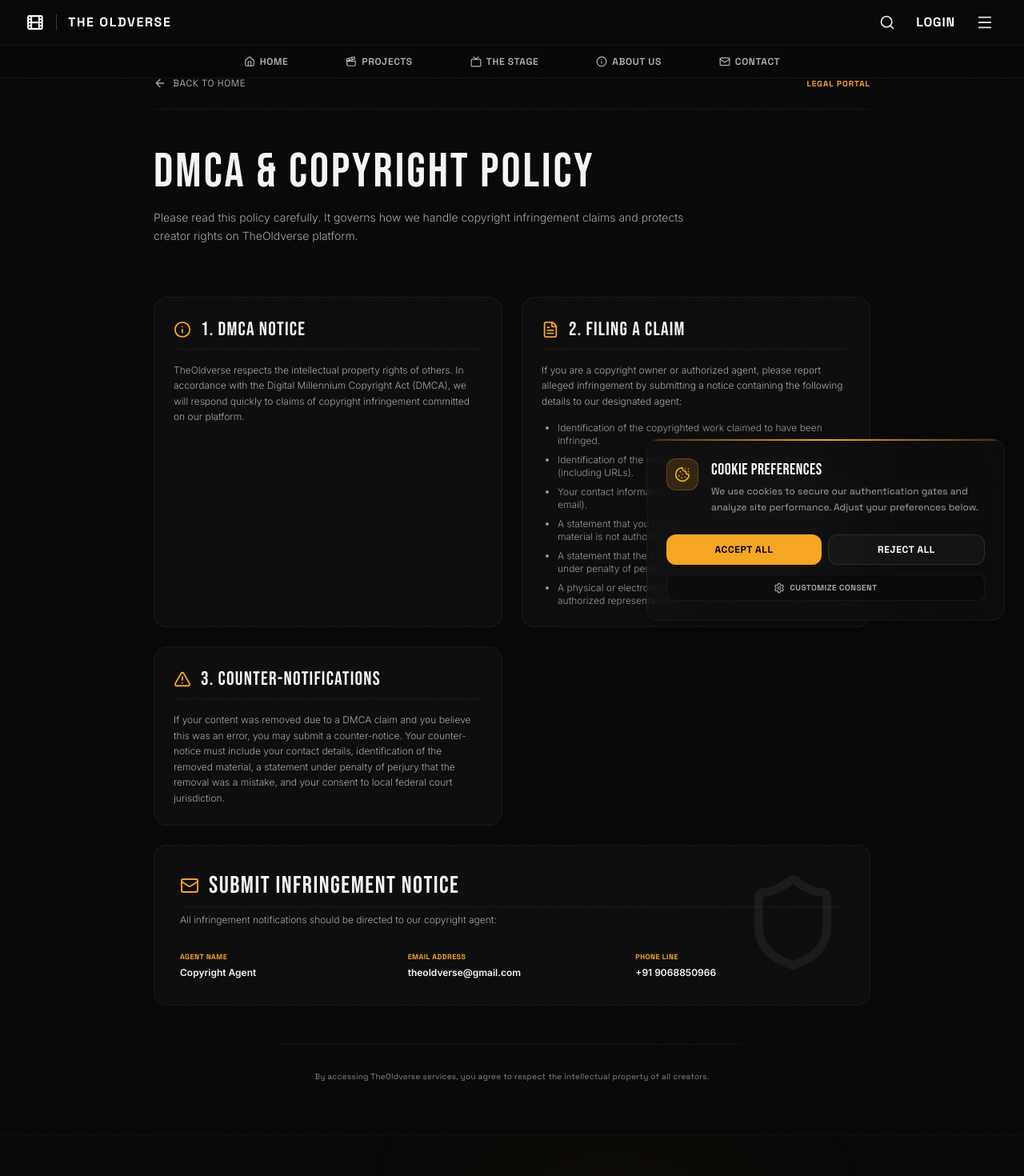
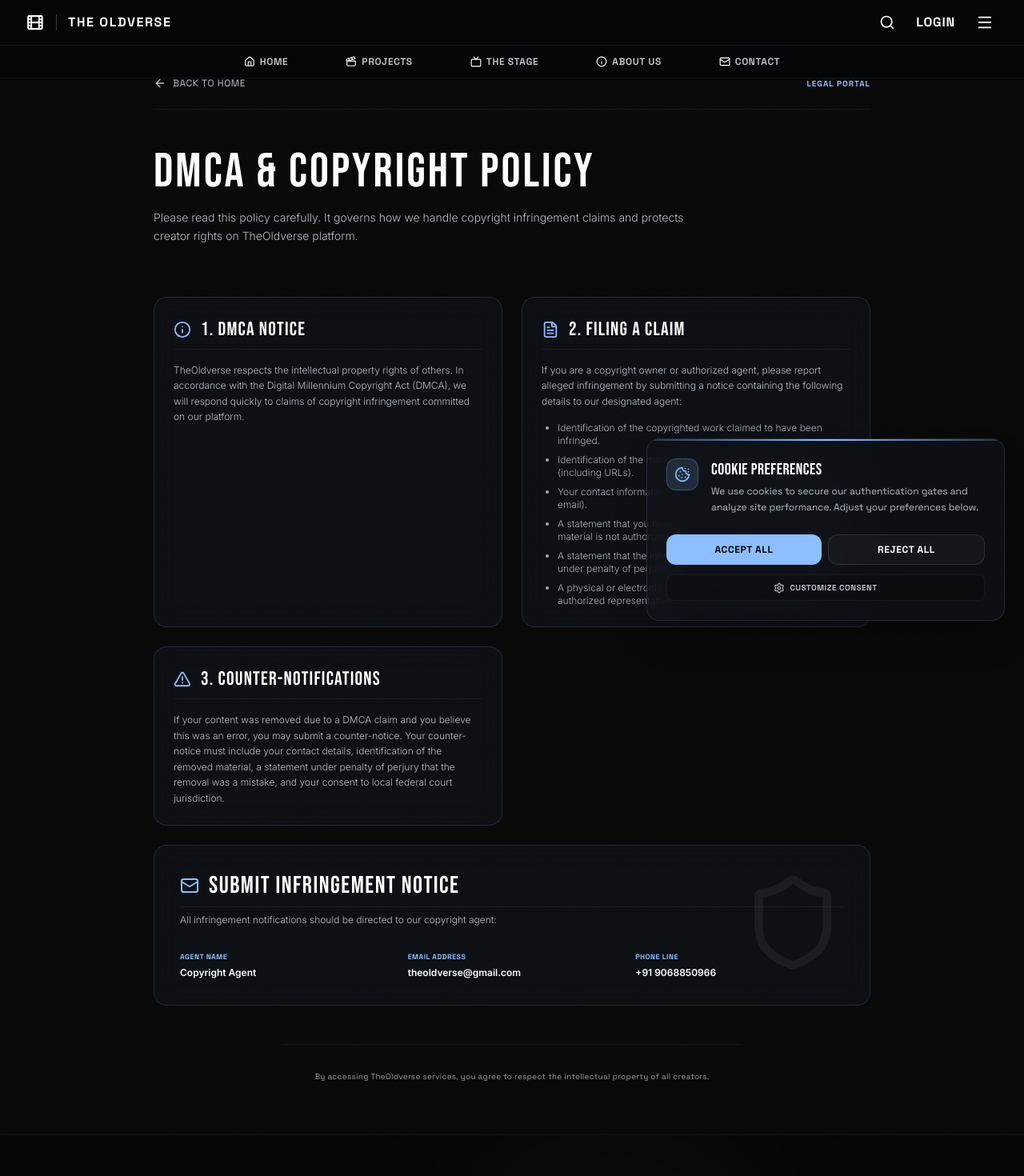
Before and after one commit to vivekrautela03-lang/theoldverse_production, a Next.js app: page /dmca in a window 1280 px wide. Shown: the top 1470 px of the page at 80% size. Built offline with nearby package versions, Linux system fonts and the light colour scheme.

Commit message:
style: redesign entire UI color system to futuristic Ice Blue palette (#8DBEFF, #CFE8FF, #050608, #0B0E13)

```diff
--- a/src/app/globals.css
+++ b/src/app/globals.css
@@ -2,13 +2,15 @@
 @import "tailwindcss";
 
 @theme {
-  --color-oldverse-bg: #080808;
-  --color-oldverse-surface: #111111;
-  --color-oldverse-card: #181818;
-  --color-oldverse-text: #F5F5F5;
-  --color-oldverse-secondary: #A5A5A5;
-  --color-oldverse-accent: #F5A623;
-  --color-oldverse-accent-secondary: #FF8C32;
+  --color-oldverse-bg: #050608;
+  --color-oldverse-surface: #0B0E13;
+  --color-oldverse-card: #0B0E13;
+  --color-oldverse-text: #FFFFFF;
+  --color-oldverse-secondary: #B8C2CC;
+  --color-oldverse-accent: #8DBEFF;
+  --color-oldverse-accent-secondary: #CFE8FF;
+  --color-oldverse-border: rgba(141, 190, 255, 0.15);
+  --color-oldverse-divider: rgba(255, 255, 255, 0.06);
   --color-oldverse-success: #34D399;
   --color-oldverse-error: #EF4444;
 
@@ -18,8 +20,8 @@
 }
 
 :root {
-  --background: #080808;
-  --foreground: #F5F5F5;
+  --background: #050608;
+  --foreground: #FFFFFF;
 }
 
 body {
@@ -37,17 +39,16 @@
 }
 
 ::-webkit-scrollbar-track {
-  background: #080808;
+  background: #050608;
 }
 
 ::-webkit-scrollbar-thumb {
-  background: #252525;
+  background: #8DBEFF;
   border-radius: 4px;
-  border: 1px solid #111111;
 }
 
 ::-webkit-scrollbar-thumb:hover {
-  background: #F5A623;
+  background: #CFE8FF;
 }
 
 /* Hide scrollbar for Chrome, Safari and Opera */
@@ -63,23 +64,22 @@
 
 /* Glassmorphism utility */
 .glassmorphism {
-  background: rgba(17, 17, 17, 0.7);
-  backdrop-filter: blur(16px);
-  -webkit-backdrop-filter: blur(16px);
-  border: 1px solid rgba(255, 255, 255, 0.05);
+  background: rgba(14, 18, 24, 0.72);
+  backdrop-filter: blur(18px);
+  -webkit-backdrop-filter: blur(18px);
+  border: 1px solid rgba(141, 190, 255, 0.15);
 }
 
 .glassmorphism-card {
-  background: rgba(24, 24, 24, 0.55);
-  backdrop-filter: blur(12px);
-  -webkit-backdrop-filter: blur(12px);
-  border: 1px solid rgba(255, 255, 255, 0.04);
-  transition: all 0.3s cubic-bezier(0.25, 0.8, 0.25, 1);
+  background: #0B0E13;
+  border: 1px solid rgba(255, 255, 255, 0.05);
+  transition: transform 300ms ease, box-shadow 300ms ease, border-color 300ms ease;
 }
 
 .glassmorphism-card:hover {
-  border-color: rgba(245, 166, 35, 0.3);
-  box-shadow: 0 8px 30px rgba(0, 0, 0, 0.5), 0 0 15px rgba(245, 166, 35, 0.05);
+  transform: translateY(-6px);
+  border-color: rgba(141, 190, 255, 0.20);
+  box-shadow: 0 18px 40px rgba(0, 0, 0, 0.45);
 }
 
 /* Shimmer animation for loading states */
@@ -93,7 +93,7 @@
 }
 
 .shimmer {
-  background: linear-gradient(90deg, #181818 25%, #252525 50%, #181818 75%);
+  background: linear-gradient(90deg, #0B0E13 25%, #141A24 50%, #0B0E13 75%);
   background-size: 200% 100%;
   animation: shimmer 1.5s infinite;
 }
@@ -117,7 +117,7 @@
 
 /* Cinematic text reflection effect */
 .cinematic-glow {
-  text-shadow: 0 0 10px rgba(245, 166, 35, 0.15), 0 0 20px rgba(245, 166, 35, 0.1);
+  text-shadow: 0 0 15px rgba(141, 190, 255, 0.25);
 }
 
 @keyframes slideDown {
@@ -152,7 +152,7 @@
 
 /* Accessibility Focus outlines for keyboard navigation */
 *:focus-visible {
-  outline: 2px solid #F5A623 !important;
+  outline: 2px solid #8DBEFF !important;
   outline-offset: 4px !important;
-  box-shadow: 0 0 0 4px rgba(245, 166, 35, 0.2) !important;
+  box-shadow: 0 0 20px rgba(141, 190, 255, 0.25) !important;
 }
--- a/src/app/search/page.tsx
+++ b/src/app/search/page.tsx
@@ -67,7 +67,7 @@
               placeholder="Search movies, series, creators, genres..."
               value={searchQuery}
               onChange={(e) => setSearchQuery(e.target.value)}
-              className="w-full pl-14 pr-4 py-4 rounded-xl bg-oldverse-card border border-white/5 text-lg font-grotesk tracking-wide text-oldverse-text placeholder-white/30 focus:outline-none focus:border-oldverse-accent focus:ring-1 focus:ring-oldverse-accent transition-all duration-300 shadow-2xl"
+              className="w-full pl-14 pr-4 py-4 rounded-xl bg-[#0B0E13] border border-[rgba(141,190,255,0.15)] text-lg font-grotesk tracking-wide text-white placeholder-white/30 focus:outline-none focus:border-[#8DBEFF] focus:ring-1 focus:ring-[#8DBEFF]/50 focus:shadow-[0_0_20px_rgba(141,190,255,0.2)] transition-all duration-300"
             />
           </div>
 
--- a/src/components/Navbar.tsx
+++ b/src/components/Navbar.tsx
@@ -148,7 +148,7 @@
   };
 
   return (
-    <nav className="fixed top-0 left-0 w-full z-40 transition-all duration-300 bg-black/10 backdrop-blur-md border-b border-white/5 font-sans">
+    <nav className="fixed top-0 left-0 w-full z-40 transition-all duration-300 bg-[#050608]/80 backdrop-blur-[18px] border-b border-white/5 font-sans">
       <div className="max-w-8xl mx-auto px-4 sm:px-6 lg:px-8">
         {pathname === "/auth" ? (
           /* Simplified Auth Navbar (Image 1) */
@@ -156,7 +156,7 @@
             {/* Search Icon (Left) */}
             <Link
               href="/search"
-              className="p-1.5 text-white/90 hover:text-white transition-transform hover:scale-105"
+              className="p-1.5 text-white hover:text-[#8DBEFF] transition-transform hover:scale-105"
               aria-label="Search"
             >
               <Search className="h-5.5 w-5.5" />
@@ -173,7 +173,7 @@
                 e.stopPropagation();
                 setDesktopDrawerOpen(!desktopDrawerOpen);
               }}
-              className="p-1.5 text-white/90 hover:text-white focus:outline-none transition-transform hover:scale-105 cursor-pointer"
+              className="p-1.5 text-white hover:text-[#8DBEFF] focus:outline-none transition-transform hover:scale-105 cursor-pointer"
               aria-label="Menu"
             >
               <Menu className="h-5.5 w-5.5" />
@@ -193,7 +193,7 @@
 
               <div className="h-5 w-[1px] bg-white/20" />
 
-              <span className="font-grotesk font-bold text-sm sm:text-base tracking-widest text-white uppercase group-hover:text-oldverse-accent transition-colors duration-200">
+              <span className="font-grotesk font-bold text-sm sm:text-base tracking-widest text-white uppercase group-hover:text-[#CFE8FF] transition-colors duration-200">
                 THE OLDVERSE
               </span>
             </Link>
@@ -203,7 +203,7 @@
               {/* Search Trigger */}
               <Link
                 href="/search"
-                className="p-1.5 text-white/90 hover:text-white transition-transform hover:scale-105"
+                className="p-1.5 text-white hover:text-[#8DBEFF] transition-transform hover:scale-105"
                 aria-label="Search"
               >
                 <Search className="h-5 w-5" />
@@ -213,7 +213,7 @@
               {!user && (
                 <Link
                   href="/auth"
-                  className="font-grotesk font-extrabold text-sm sm:text-base text-white hover:text-oldverse-accent transition-colors duration-250 px-1 uppercase tracking-wider"
+                  className="font-grotesk font-extrabold text-sm sm:text-base text-white hover:text-[#CFE8FF] transition-colors duration-250 px-1 uppercase tracking-wider"
                 >
                   Login
                 </Link>
@@ -225,7 +225,7 @@
                   e.stopPropagation();
                   setDesktopDrawerOpen(!desktopDrawerOpen);
                 }}
-                className="p-1.5 text-white/90 hover:text-white focus:outline-none transition-transform hover:scale-105 cursor-pointer"
+                className="p-1.5 text-white hover:text-[#8DBEFF] focus:outline-none transition-transform hover:scale-105 cursor-pointer"
                 aria-label="Menu"
               >
                 <Menu className="h-5.5 w-5.5" />
@@ -236,9 +236,9 @@
         )}
       </div>
 
-      {/* Bottom Row: Centered Tab Links with Icons (Orange Active Indicator) - Only show if not on Auth page */}
+      {/* Bottom Row: Centered Tab Links with Icons (Ice Blue Active Indicator) - Only show if not on Auth page */}
       {pathname !== "/auth" && (
-        <div className="border-t border-white/5 py-2 bg-black/5">
+        <div className="border-t border-white/5 py-2 bg-[#050608]/90">
           <div className="max-w-8xl mx-auto px-4">
             <div className="flex items-center justify-center gap-6 sm:gap-10 md:gap-16 text-[10px] sm:text-xs">
               {navLinks.map((link) => {
@@ -249,13 +249,13 @@
                     key={link.name}
                     href={link.href}
                     className={`flex items-center gap-1.5 py-1 px-1 relative transition-colors font-grotesk font-semibold uppercase tracking-wider group ${
-                      active ? "text-oldverse-accent" : "text-white/70 hover:text-white"
+                      active ? "text-[#8DBEFF]" : "text-white/80 hover:text-[#CFE8FF]"
                     }`}
                   >
-                    <LinkIcon className={`h-3.5 w-3.5 transition-transform group-hover:scale-105 ${active ? "text-oldverse-accent animate-pulse" : "text-white/70 group-hover:text-white"}`} />
+                    <LinkIcon className={`h-3.5 w-3.5 transition-transform group-hover:scale-105 ${active ? "text-[#8DBEFF]" : "text-white group-hover:text-[#8DBEFF]"}`} />
                     <span>{link.name}</span>
                     {active && (
-                      <span className="absolute -bottom-[9px] left-0 w-full h-[2px] bg-oldverse-accent rounded-full" />
+                      <span className="absolute -bottom-[9px] left-0 w-full h-[2px] bg-[#8DBEFF] rounded-full transition-all duration-300" />
                     )}
                   </Link>
                 );
```
Also changed, not shown: src/app/page.tsx (+19 -19 lines), src/components/AuthPortal.tsx (+32 -32 lines), src/components/Footer.tsx (+6 -6 lines), src/components/MovieRow.tsx (+20 -20 lines).
